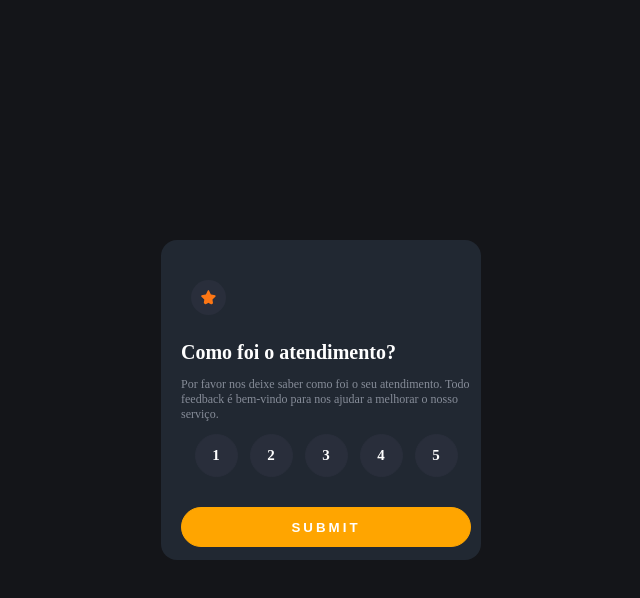
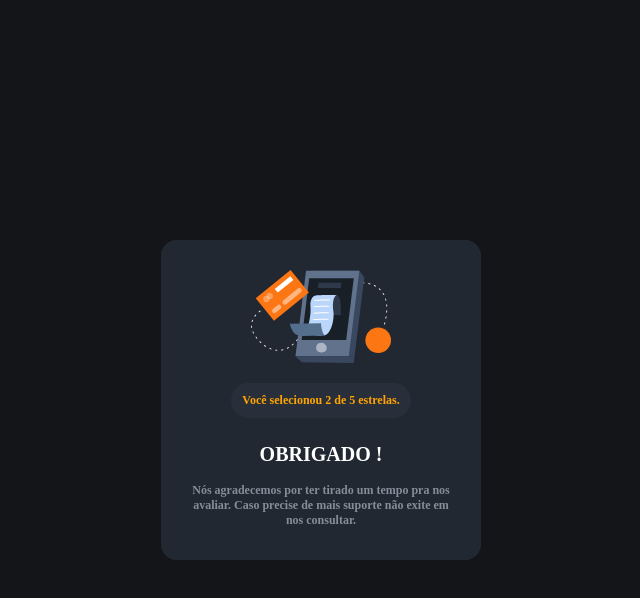
Before and after one commit to MarcosJhonata/ratingpage, a React (Vite) app in the folder ratingpage/: page / in a window 1280 px wide. Both pictures are taken after a click on the button "SUBMIT". Shown: the top 598 px of the page, without its empty margins (319-959 px from the left). Built offline with nearby package versions, Linux system fonts and the light colour scheme.

Commit message:
add javascript para mostrar a tela apos o submit

```diff
--- a/ratingpage/src/App.jsx
+++ b/ratingpage/src/App.jsx
@@ -2,11 +2,14 @@ import { Rating } from '../components/rating'
 import styles from './App.module.css'
 import star from '../assets/icon-star.svg';
 import thankyou from '../assets/illustration-thank-you.svg'
+import { useState } from 'react';
 function App() {
+
+  const [isVisible, setIsVisible ] = useState(true)
   return (
     <div className={styles.wrapper}>
 
-    <div className={styles.content}>
+    {isVisible && <div className={styles.content}>
     <img className={styles.star} src={star} alt="" />
 
       <h1 className={styles.title}>Como foi o atendimento?</h1>
@@ -15,28 +18,28 @@ function App() {
         o nosso serviço.
       </p>
       <Rating/>
-      <button className={styles.submit}>
+      <button onClick={()=> setIsVisible(!isVisible)} className={styles.submit}>
         SUBMIT
       </button>
     </div>
+    }
+   {!isVisible && <div className={styles.thanksPage}>
 
-    <div className={styles.thanksPage}>
+    <div className={styles.thanksContent}>
 
-    <div className={styles.content}>
-
-    <img className={styles.thanks} src={thankyou} alt="" />
+      <img className={styles.thanks} src={thankyou} alt="" />
 
       <h1 className={styles.finalnote}>Você selecionou 2 de 5 estrelas.</h1>
 
       <h2 className={styles.thanksTitle}>Obrigado !</h2>
 
-      <p className={styles.paragraph}>Nós agradecemos por ter tirado um tempo pra nos avaliar.
+      <h3 className={styles.thanksParagraph}>Nós agradecemos por ter tirado um tempo pra nos avaliar.
       Caso precise de mais suporte não exite em nos consultar.
-      </p>
+      </h3>
 
       </div>
       </div>
-
+      }
     </div>
 
 
--- a/ratingpage/src/App.module.css
+++ b/ratingpage/src/App.module.css
@@ -23,6 +23,7 @@
   margin-top: 26px;
 }
 .paragraph {
+  display: flex;
   color: rgb(134,140,152);
   font-size: 12px;
   margin-top: 0;
@@ -63,14 +64,12 @@
   border-radius: 5%;
   height: 20rem;
   width: 20rem;
-  visibility: hidden;
-  max-height: 0;
 
 }
 
 .thanks {
   width: 140px;
-  margin-left: 66px;
+
 
 }
 
@@ -94,6 +93,25 @@
   width: 10rem;
   border-radius: 30px;
   padding: 10px;
-  margin-left:50px ;
+
 
 }
+
+.thanksContent {
+  display: flex;
+  align-items: center;
+  flex-direction: column;
+  justify-content: center;
+  margin-top: 20px;
+  padding: 10px;
+  padding-inline: 28px;
+}
+
+.thanksParagraph {
+  display: flex;
+  align-self: center;
+  text-align: center;
+  color: rgb(134,140,152);
+  font-size: 12px;
+  margin-top: 0;
+}
```
